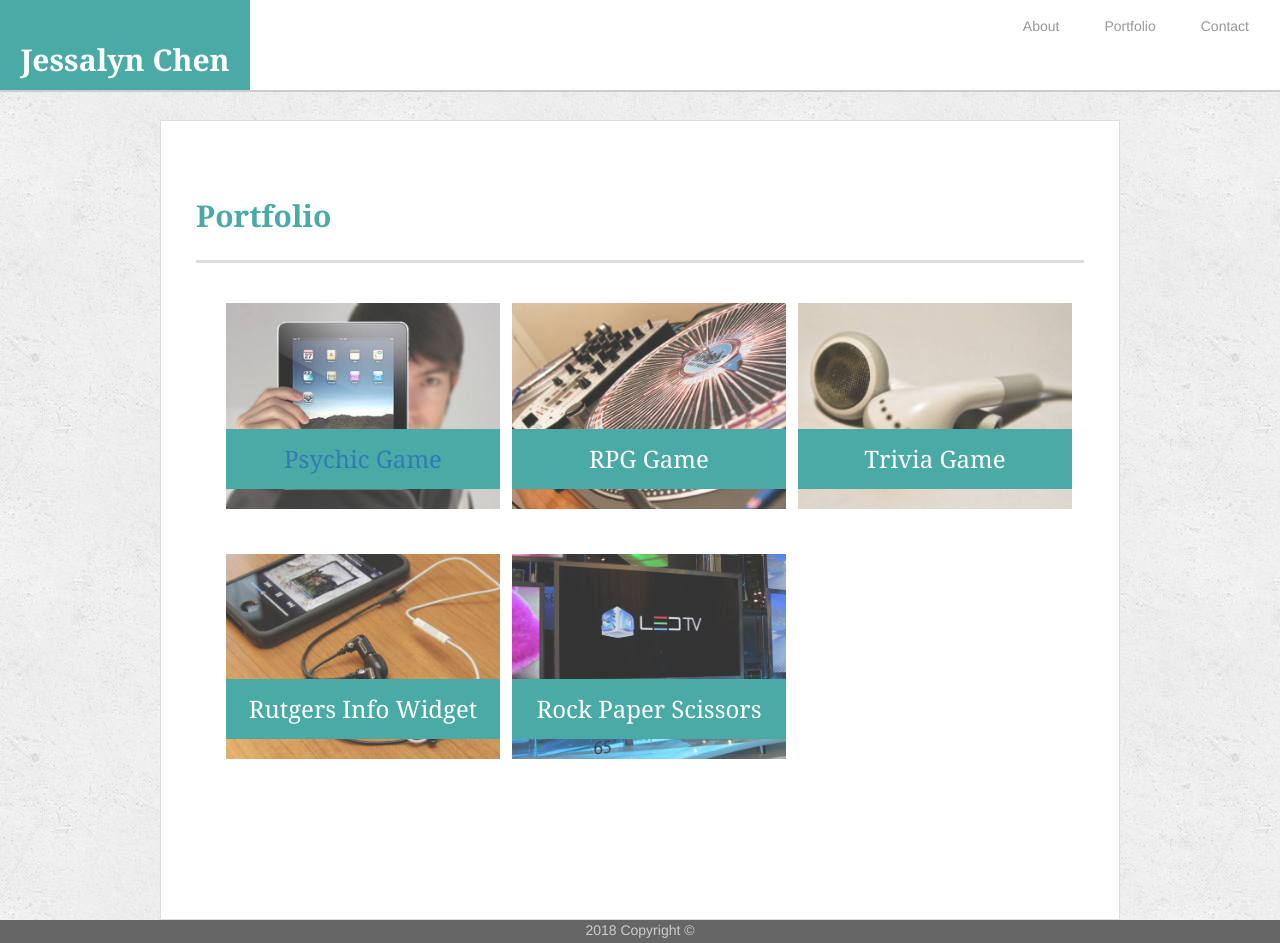
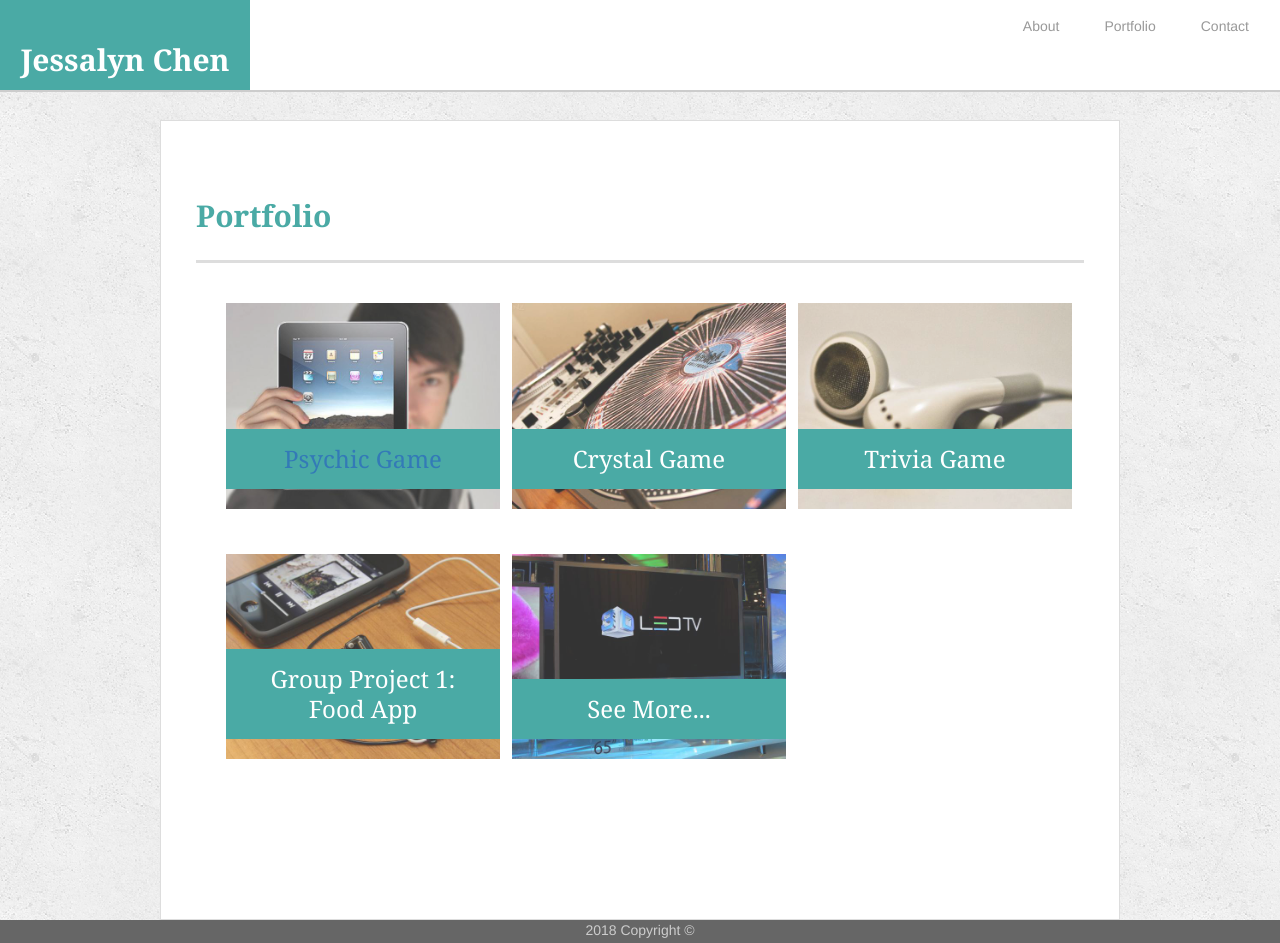
Before and after one commit to jessalynchen/Bootstrap-Portfolio, a plain HTML site: page portfolio.html in a window 1280 px wide. Drawn offline with nearby package versions, Linux system fonts and the light colour scheme.

Commit message:
example projects

```diff
--- a/portfolio.html
+++ b/portfolio.html
@@ -69,8 +69,8 @@
                 <div class="row-1">
                     <div class="col-sm-4">
                         <div class="work">
-                            <img src="assets/images/technics-q-c-640-480-2.jpg" alt="RPG Game">
-                            <h3>RPG Game</h3>
+                            <img src="assets/images/technics-q-c-640-480-2.jpg" alt="Crystal Game">
+                                <a href="https://week4-crystals-collector.herokuapp.com/"><h3>Crystal Game</h3></a>
                         </div>
                     </div>
                 </div>
@@ -79,7 +79,7 @@
                     <div class="col-sm-4">
                         <div class="work">
                             <img src="assets/images/technics-q-c-640-480-5.jpg" alt="Trivia Game">
-                            <h3>Trivia Game</h3>
+                            <a href = "https://jessalynchen.github.io/Week5-TriviaGame/"><h3>Trivia Game</h3></a>
                         </div>
                     </div>
                 </div>
@@ -87,8 +87,8 @@
                 <div class="row-2">
                     <div class="col-sm-4">
                         <div class="work">
-                            <img src="assets/images/technics-q-c-640-480-7.jpg" alt="Rutgers Info Widget">
-                            <h3>Rutgers Info Widget</h3>
+                            <img src="assets/images/technics-q-c-640-480-7.jpg" alt="Group Project">
+                            <a href = "https://jaspreetkaur27.github.io/ForFoodies/"><h3>Group Project 1: Food App</h3></a>
                         </div>
                     </div>
                 </div>
@@ -97,8 +97,8 @@
                 <div class="row-3">
                     <div class="col-sm-4">
                     <div class="work">
-                        <img src="assets/images/technics-q-c-640-480-9.jpg" alt="Rock Paper Scissors">
-                        <h3>Rock Paper Scissors</h3>
+                        <img src="assets/images/technics-q-c-640-480-9.jpg" alt="Link to GitHub">
+                        <a href = "https://github.com/jessalynchen?tab=repositories"><h3>See More...</h3></a>
                     </div>
                     </div>
                 </div>
```
